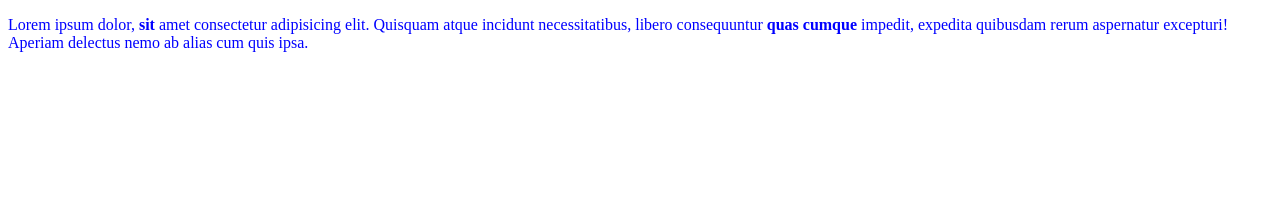
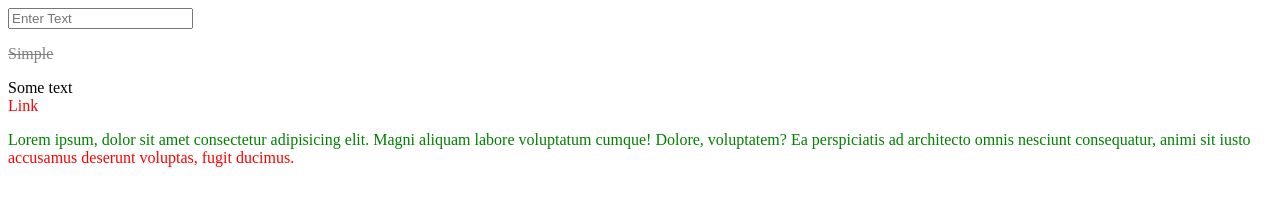
Before and after one commit to YarturY/FirstWebSite, a plain HTML site: page index.html in a window 1280 px wide. Drawn offline with Linux system fonts and the light colour scheme; files whose address does not match are found by name.

Commit message:
Pseudo-classes

```diff
--- a/css/css/main.css
+++ b/css/css/main.css
@@ -1,3 +1,44 @@
-body {
+p.text:not(:empty){
+color: gray;
+}
+
+#some_id::after{
+    content: attr(title);
     color: blue;
 }
+
+.main_link {
+    color: red;
+    text-decoration:none;
+}
+
+p{
+    text-decoration: line-through;
+}
+
+p:first-of-type{
+    text-decoration:;
+}
+
+.main_link:hover {
+    color: blue;
+    text-decoration: overline;
+    text-decoration-color:  red;
+    cursor: pointer;
+}
+
+p.main_link::first-line{
+    color: green;
+}
+.main_link:active{
+    text-decoration: line-through;
+}
+
+.main_link:visited{
+    text-decoration: line-through;
+    color: gray;
+}
+
+input:required{}
+input:focus {color: red;}
+input {color: blueviolet;}
--- a/index.html
+++ b/index.html
@@ -87,8 +87,16 @@ Lorem ipsum dolor sit amet consectetur adipisicing elit. Architecto, nostrum!
       </style> -->
     </head>
     <body>
-      <p>Lorem ipsum dolor, <b>sit</b> amet consectetur adipisicing elit. Quisquam atque incidunt necessitatibus,
-        libero consequuntur <b>quas cumque</b> impedit, expedita quibusdam rerum aspernatur excepturi!
-        Aperiam delectus nemo ab alias cum quis ipsa.</p>
-    </body>
+<input type="text" placeholder="Enter Text" required>
+
+<p class="text">Simple</p>
+<p class="text"></p>
+
+<div id="some_id">Some text</div>
+
+        <a href="#" class="main_link">Link</a>
+        <p class="main_link">Lorem ipsum, dolor sit amet consectetur adipisicing elit.
+           Magni aliquam labore voluptatum cumque! Dolore, voluptatem? Ea perspiciatis ad architecto omnis nesciunt consequatur,
+          animi sit iusto accusamus deserunt voluptas, fugit ducimus.</p>
+      </body>
     </html>
```
